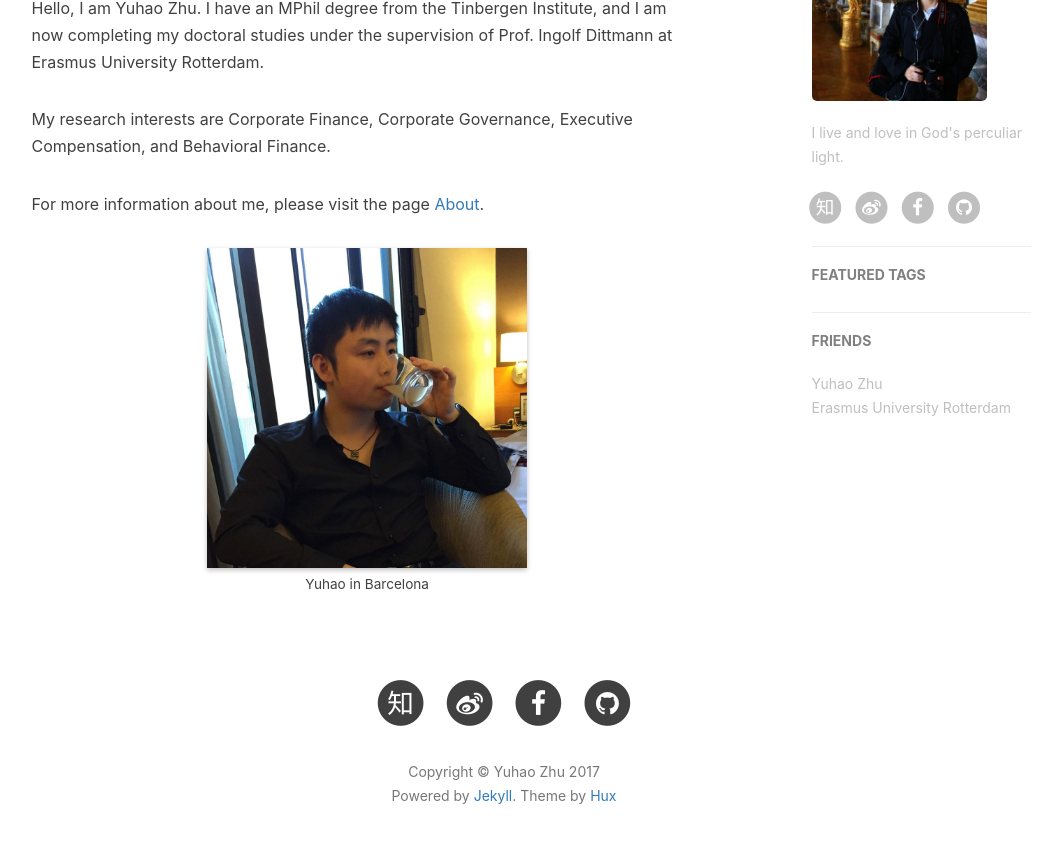
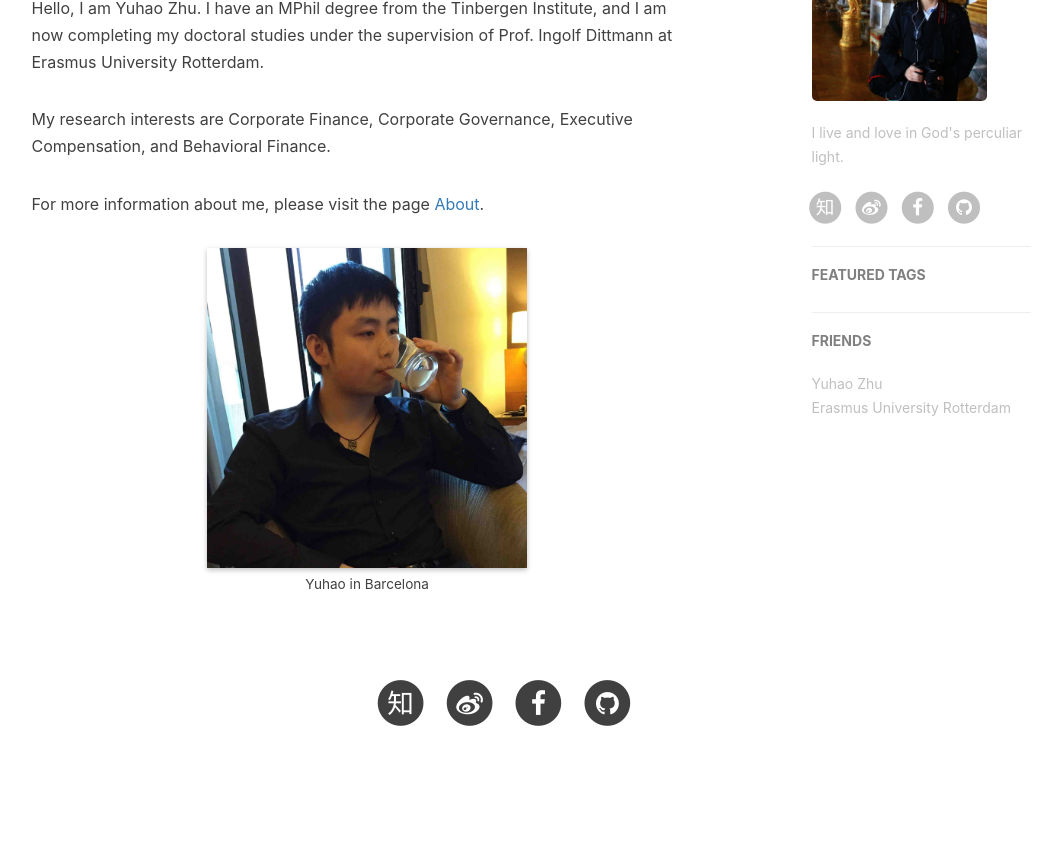
Before and after one commit to forfudan/forfudan.github.io, a Jekyll site: the page built from index.html, in a window 1280 px wide and 900 px high, scrolled down 592 px. Shown: the top 843 px of the window, without its empty margins (136-1198 px from the left). Built offline with Jekyll 4.4.1, drawn with Linux system fonts in a browser that asks for light colours; nearby versions of some CDN libraries; comment, search, counter and statistics services are not loaded; after the commit the page ends 1414 px from its top, so only the background shows below that.

Commit message:
update
update

```diff
--- a/_includes/footer.html
+++ b/_includes/footer.html
@@ -25,7 +25,7 @@
                     </li>
                     {% endif %}
 
-                    <!-- add Weibo, Zhihu by Hux, add target = "_blank" to <a> by Hux -->
+                    <!-- add Weibo, Zhihu -->
                     {% if site.zhihu_username %}
                     <li>
                         <a target="_blank" href="https://www.zhihu.com/people/{{ site.zhihu_username }}">
@@ -69,12 +69,14 @@
                     </li>
                     {% endif %}
                 </ul>
+                <!--
                 <p class="copyright text-muted">
                     Copyright &copy; {{ site.title }} {{ site.time | date: '%Y' }}
                     <br>
                     Powered by <a href="https://jekyllrb.com/">Jekyll</a>.
                     Theme by <a href="https://ghbtns.com/github-btn.html?user=huxpro&repo=huxpro.github.io&type=star&count=true">Hux</a>
                 </p>
+                -->
             </div>
         </div>
     </div>
--- a/cv.html
+++ /dev/null
@@ -1,5 +0,0 @@
-    <div id="pdf">
-        <object width="700" height="2048" type="application/pdf" data="/doc/YUHAO_ZHU_CV_20170501.pdf?#zoom=85&scrollbar=0&toolbar=0&navpanes=0" id="pdf_content">
-            <p>Your browser does not support PDF viewer.</p>
-         </object>
-    </div>
```
Also changed, not shown: img/about-bg.jpg, img/favicon.ico, img/home-bg.jpg, img/home-pic.jpg, img/icon_wechat.bmp (added), img/icon_wechat.png, img/post-bg-js-version.jpg.
